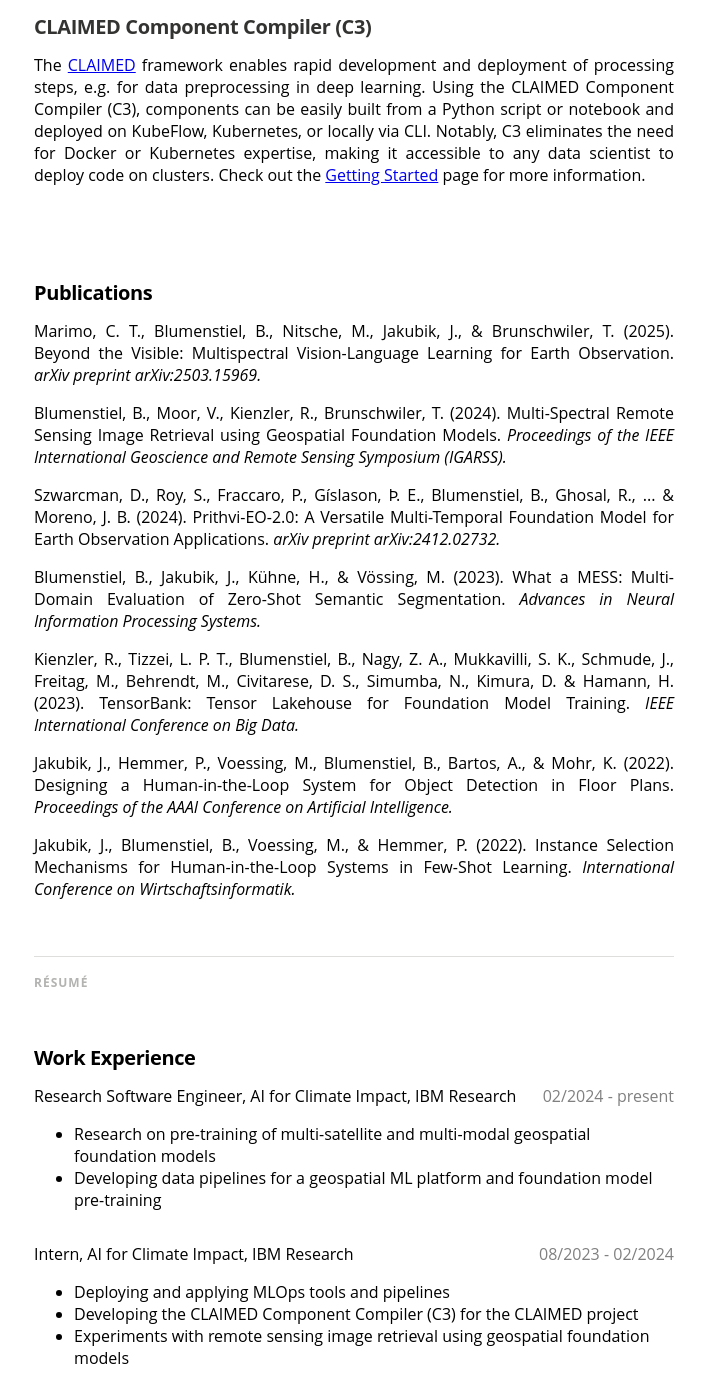
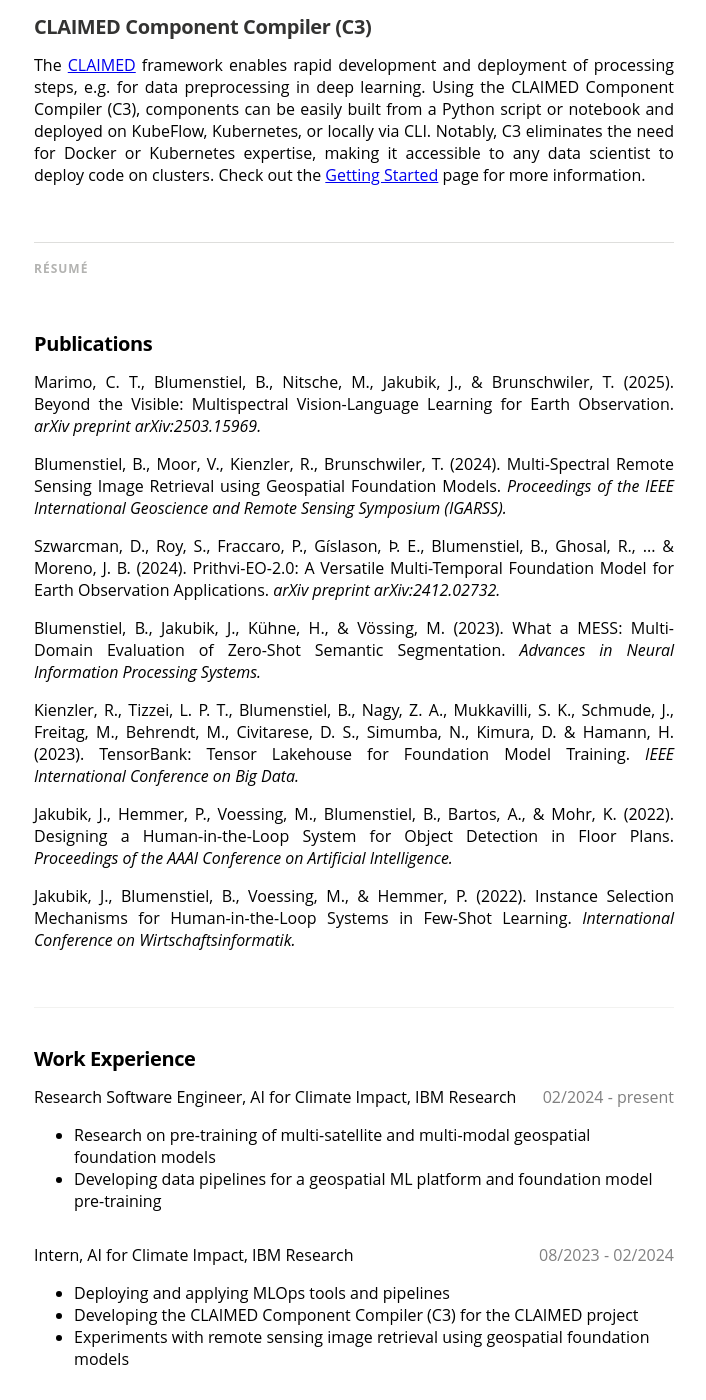
Before and after one commit to blumenstiel/blumenstiel.github.io, a Jekyll site: the page built from index.html, in a window 1280 px wide and 1400 px high, scrolled down 1796 px. Shown: the whole window, without its empty margins (286-992 px from the left). Built offline with Jekyll 4.4.1, drawn with Linux system fonts in a browser that asks for light colours; nearby versions of some CDN libraries; some web fonts are replaced; the list of posts is cut into pages by our own code.

Commit message:
Updated website

```diff
--- a/index.html
+++ b/index.html
@@ -58,6 +58,8 @@
     </div>
 
 
+    <h5 class="index-headline normal"><span>Résumé</span></h5>
+
     <div class="cf frame">
 
     <article class="post">
@@ -75,11 +77,6 @@
 
       </div>
     </article>
-    </div>
-
-    <h5 class="index-headline normal"><span>Résumé</span></h5>
-
-    <div class="cf frame">
 
       <article class="post">
       <div class="article-item">
```
